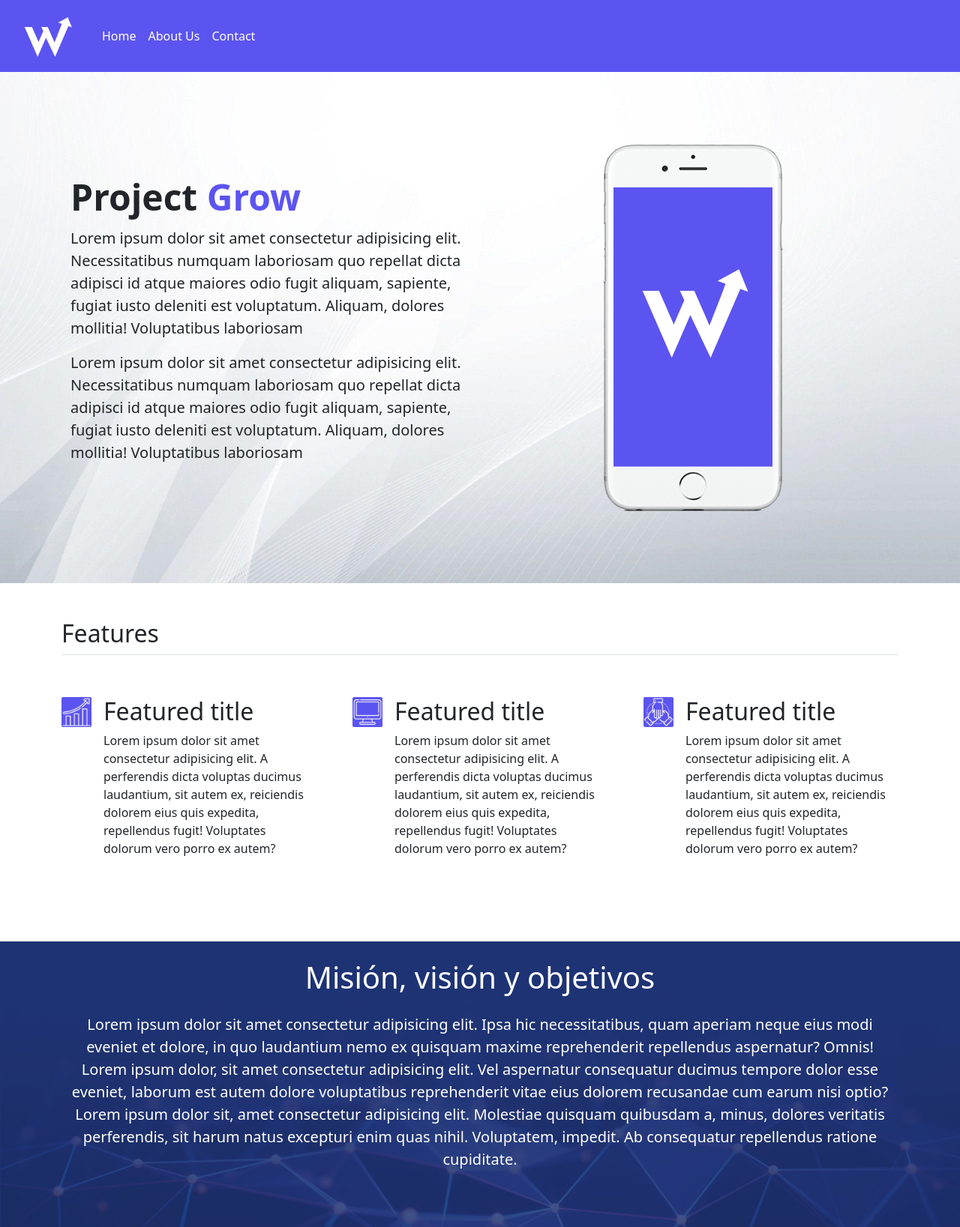
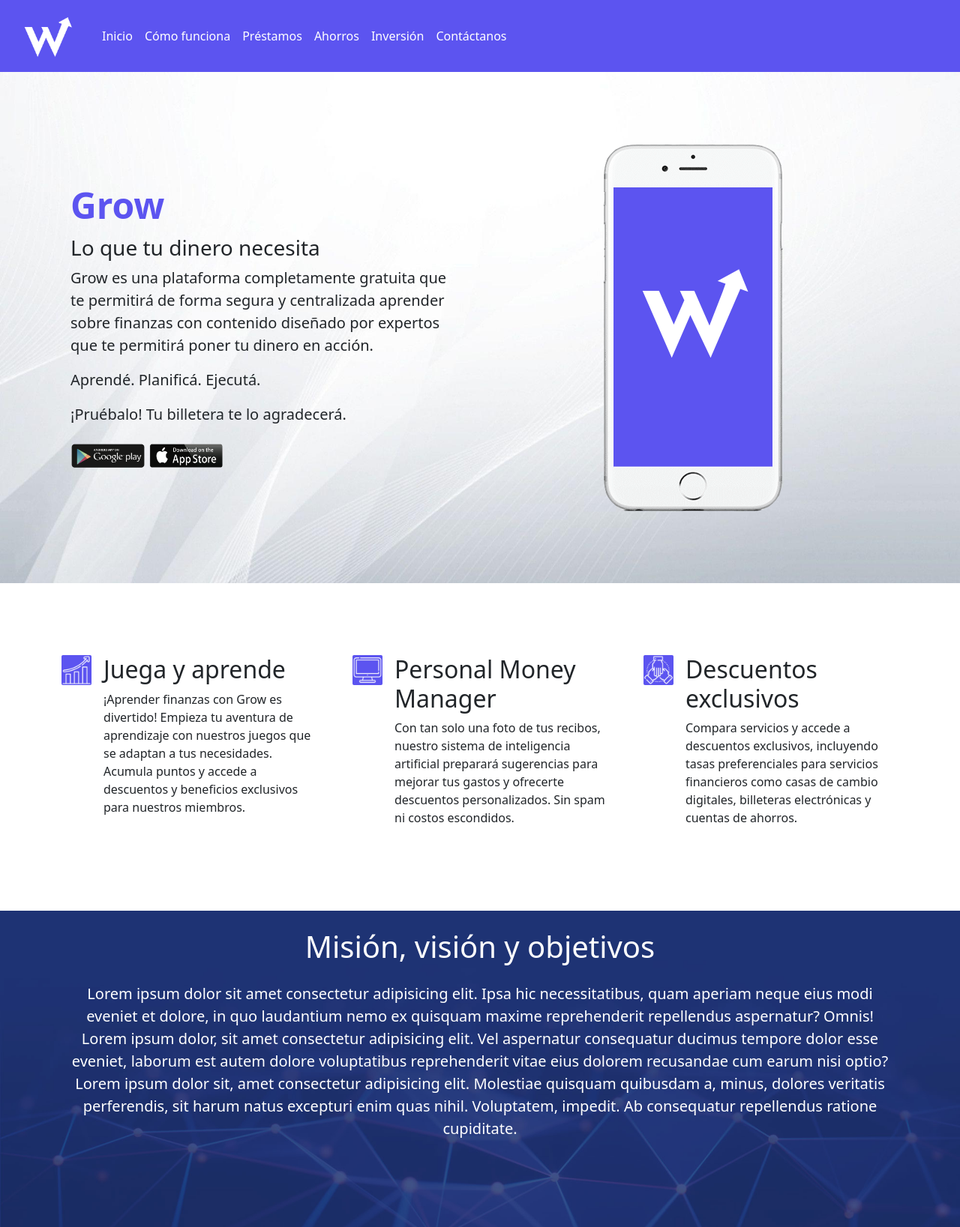
Before and after one commit to Cufavarela/GrowApp, a plain HTML site: page index.html in a window 1280 px wide. Shown: the top 1637 px of the page at 75% size. Drawn offline with nearby package versions, Linux system fonts and the light colour scheme; files whose address does not match are found by name.

Commit message:
added texts and empty links

```diff
--- a/index.html
+++ b/index.html
@@ -25,13 +25,22 @@
         <div class="collapse navbar-collapse">
           <ul class="navbar-nav me-auto mb-2 mb-lg-0">
             <li class="nav-item">
-              <a class="nav-link text-white" href="#">Home</a>
+              <a class="nav-link text-white" href="#">Inicio</a>
             </li>
             <li class="nav-item">
-              <a class="nav-link text-white" href="#">About Us</a>
+              <a class="nav-link text-white" href="#">Cómo funciona</a>
             </li>
             <li class="nav-item">
-              <a class="nav-link text-white" href="#">Contact</a>
+              <a class="nav-link text-white" href="#">Préstamos</a>
+            </li>
+            <li class="nav-item">
+              <a class="nav-link text-white" href="#">Ahorros</a>
+            </li>
+            <li class="nav-item">
+              <a class="nav-link text-white" href="#">Inversión</a>
+            </li>
+            <li class="nav-item">
+              <a class="nav-link text-white" href="#">Contáctanos</a>
             </li>
           </ul>
         </div>
@@ -52,27 +61,37 @@
           </div>
           <div class="col-lg-6">
             <h1 class="display-5 fw-bold lh-1 mb-3">
-              Project <span class="text-growBlue">Grow</span>
+              <span class="text-growBlue">Grow</span>
             </h1>
+            <h3>Lo que tu dinero necesita</h3>
             <p class="lead">
-              Lorem ipsum dolor sit amet consectetur adipisicing elit.
-              Necessitatibus numquam laboriosam quo repellat dicta adipisci id
-              atque maiores odio fugit aliquam, sapiente, fugiat iusto deleniti
-              est voluptatum. Aliquam, dolores mollitia! Voluptatibus laboriosam
+              Grow es una plataforma <strong>completamente gratuita</strong> que
+              te permitirá de forma segura y centralizada aprender sobre
+              finanzas con contenido diseñado por expertos que te permitirá
+              poner tu dinero en acción.
             </p>
-            <p class="lead">
-              Lorem ipsum dolor sit amet consectetur adipisicing elit.
-              Necessitatibus numquam laboriosam quo repellat dicta adipisci id
-              atque maiores odio fugit aliquam, sapiente, fugiat iusto deleniti
-              est voluptatum. Aliquam, dolores mollitia! Voluptatibus laboriosam
-            </p>
+            <p class="lead">Aprendé. Planificá. Ejecutá.</p>
+            <p class="lead">¡Pruébalo! Tu billetera te lo agradecerá.</p>
+            <div class="mt-4">
+              <img
+                src="./images/DowloadPlayStore.png"
+                class="img-fluid pointer"
+                loading="lazy"
+                width="100px"
+              />
+              <img
+                src="./images/DowloadsAppStore.png"
+                class="img-fluid pointer"
+                loading="lazy"
+                width="100px"
+              />
+            </div>
           </div>
         </div>
       </div>
     </div>
 
     <div class="container py-5" id="hanging-icons">
-      <h2 class="pb-2 border-bottom border-growBlue">Features</h2>
       <div class="row g-5 py-5">
         <div class="col-md-4 d-flex align-items-start">
           <div class="icon-square bg-light text-dark flex-shrink-0 me-3">
@@ -85,12 +104,12 @@
             />
           </div>
           <div>
-            <h2>Featured title</h2>
+            <h2>Juega y aprende</h2>
             <p>
-              Lorem ipsum dolor sit amet consectetur adipisicing elit. A
-              perferendis dicta voluptas ducimus laudantium, sit autem ex,
-              reiciendis dolorem eius quis expedita, repellendus fugit!
-              Voluptates dolorum vero porro ex autem?
+              ¡Aprender finanzas con Grow es divertido! Empieza tu aventura de
+              aprendizaje con nuestros juegos que se adaptan a tus necesidades.
+              Acumula puntos y accede a descuentos y beneficios exclusivos para
+              nuestros miembros.
             </p>
           </div>
         </div>
@@ -105,12 +124,12 @@
             />
           </div>
           <div>
-            <h2>Featured title</h2>
+            <h2>Personal Money Manager</h2>
             <p>
-              Lorem ipsum dolor sit amet consectetur adipisicing elit. A
-              perferendis dicta voluptas ducimus laudantium, sit autem ex,
-              reiciendis dolorem eius quis expedita, repellendus fugit!
-              Voluptates dolorum vero porro ex autem?
+              Con tan solo una foto de tus recibos, nuestro sistema de
+              inteligencia artificial preparará sugerencias para mejorar tus
+              gastos y ofrecerte descuentos personalizados. Sin spam ni costos
+              escondidos.
             </p>
           </div>
         </div>
@@ -125,12 +144,11 @@
             />
           </div>
           <div>
-            <h2>Featured title</h2>
+            <h2>Descuentos exclusivos</h2>
             <p>
-              Lorem ipsum dolor sit amet consectetur adipisicing elit. A
-              perferendis dicta voluptas ducimus laudantium, sit autem ex,
-              reiciendis dolorem eius quis expedita, repellendus fugit!
-              Voluptates dolorum vero porro ex autem?
+              Compara servicios y accede a descuentos exclusivos, incluyendo
+              tasas preferenciales para servicios financieros como casas de
+              cambio digitales, billeteras electrónicas y cuentas de ahorros.
             </p>
           </div>
         </div>
@@ -138,7 +156,17 @@
     </div>
 
     <div
-      class="bg-img-parallax cover-container d-flex w-100 h-100 p-4 mx-auto flex-column text-center"
+      class="
+        bg-img-parallax
+        cover-container
+        d-flex
+        w-100
+        h-100
+        p-4
+        mx-auto
+        flex-column
+        text-center
+      "
     >
       <div class="px-4 container fix-height text-white">
         <h1 class="mb-4">Misión, visión y objetivos</h1>
@@ -159,7 +187,7 @@
     </div>
 
     <div class="row container m-auto py-4 my-3">
-      <h2 class="pb-2 border-bottom mb-3 border-growBlue">The dream team</h2>
+      <h2 class="pb-2 border-bottom mb-3 border-growBlue">Nosotros</h2>
 
       <div class="col-lg-4">
         <svg
@@ -246,7 +274,7 @@
     </div>
 
     <div class="container p-3 my-3">
-      <h2 class="pb-2 border-bottom mb-3">Let's talk!</h2>
+      <h2 class="pb-2 border-bottom mb-3">Hablemos</h2>
       <div class="bg-logo">
         <form class="contact-form">
           <div class="my-2">
@@ -274,8 +302,46 @@
       </div>
     </div>
 
-    <footer class="bg-light p-3">
-      <small class="d-block mb-3 text-muted text-end">Grow © 2021</small>
+    <footer class="my-5 pt-5 text-muted text-center text-small">
+      <p class="mb-1">© 2020 Grow</p>
+      <ul class="list-inline">
+        <li class="list-inline-item"><a href="#">Nosotros</a></li>
+        <li class="list-inline-item"><a href="#">Blog</a></li>
+        <li class="list-inline-item"><a href="#">Términos y condiciones</a></li>
+        <li class="list-inline-item"><a href="#">Política de privacidad</a></li>
+        <li class="list-inline-item"><a href="#">Preguntas frecuentes</a></li>
+        <li class="list-inline-item"><a href="#">Apoya a Grow</a></li>
+      </ul>
+      <ul class="list-inline">
+        <li class="list-inline-item">
+          <img
+            src="./images/facebook.png"
+            class="img-fluid pointer"
+            width="30px"
+          />
+        </li>
+        <li class="list-inline-item">
+          <img
+            src="./images/twitter.png"
+            class="img-fluid pointer"
+            width="30px"
+          />
+        </li>
+        <li class="list-inline-item">
+          <img
+            src="./images/youtube.png"
+            class="img-fluid pointer"
+            width="30px"
+          />
+        </li>
+        <li class="list-inline-item">
+          <img
+            src="./images/instagram.png"
+            class="img-fluid pointer"
+            width="30px"
+          />
+        </li>
+      </ul>
     </footer>
 
     <script
--- a/style.css
+++ b/style.css
@@ -36,3 +36,6 @@
   width: 500px;
   margin: auto;
 }
+.pointer {
+  cursor: pointer;
+}
```
Also changed, not shown: images/DowloadPlayStore.png (added), images/Dowloads.png (added), images/DowloadsAppStore.png (added), images/facebook.png (added), images/instagram.png (added), images/twitter.png (added), images/youtube.png (added).
